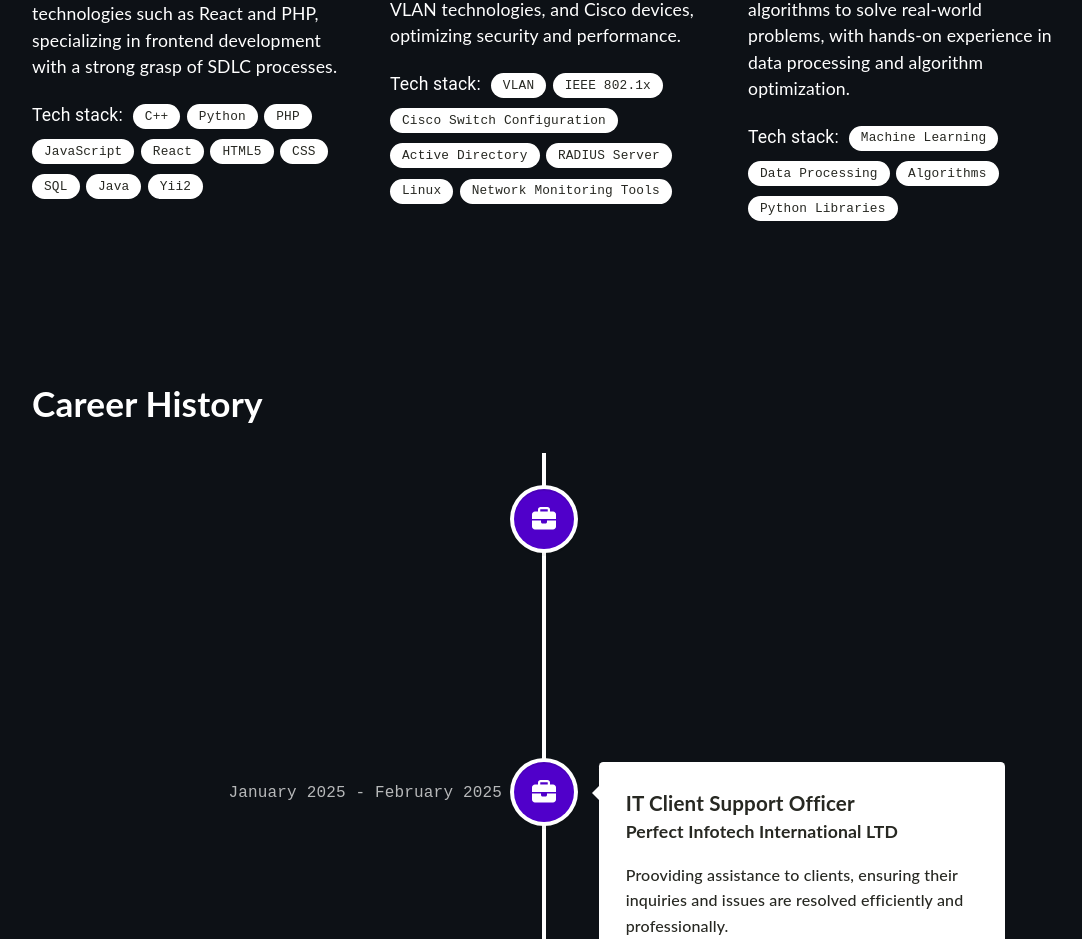
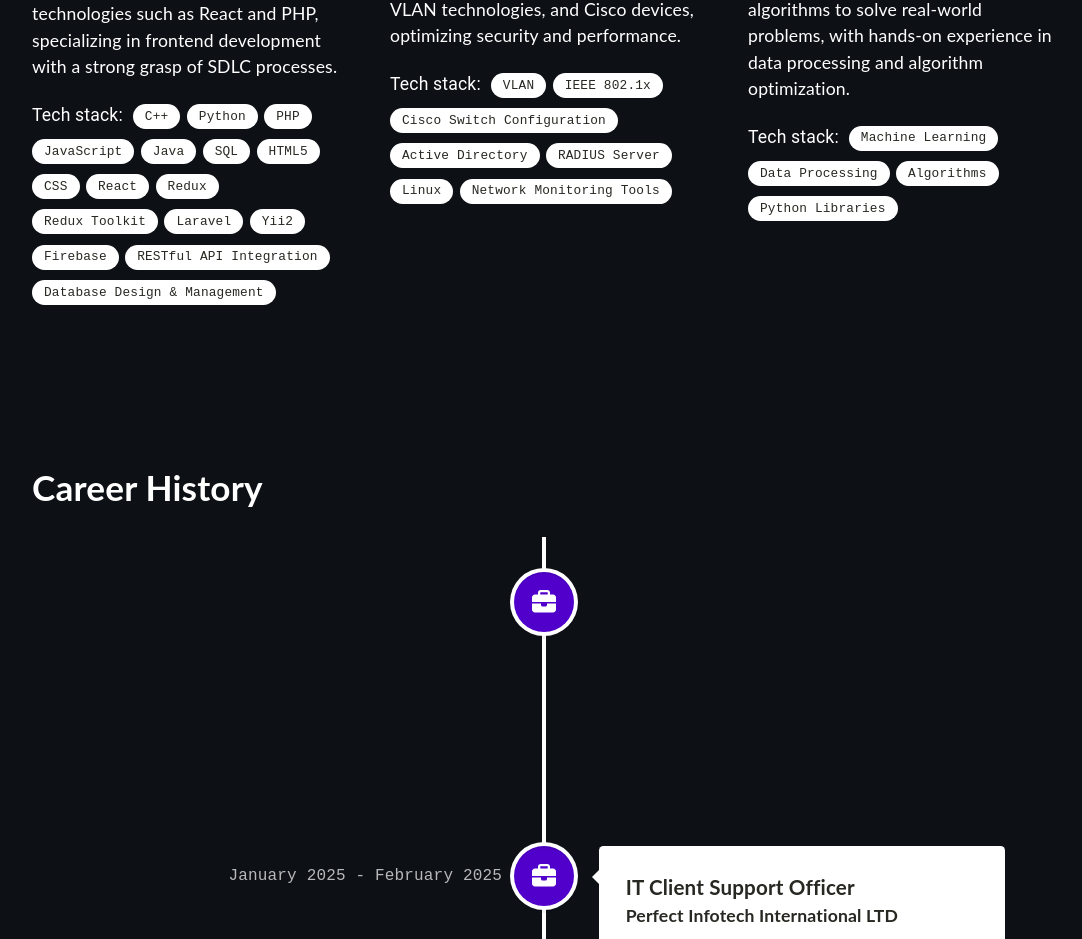
Before and after one commit to Normankita/portifolio, a React (Create React App) app: page / in a window 1280 px wide. Shown: the part 1200-2139 px from the top of the page, without its empty margins (96-1178 px from the left). Built offline with nearby package versions, Linux system fonts and the light colour scheme.

Commit message:
experties upgrade

```diff
--- a/src/components/Expertise.tsx
+++ b/src/components/Expertise.tsx
@@ -8,16 +8,29 @@ import Chip from '@mui/material/Chip';
 import '../assets/styles/Expertise.scss';
 
 const labelsFirst = [
+     // Core Programming Languages
   "C++",
   "Python",
   "PHP",
   "JavaScript",
-    "React",
+  "Java",
+  "SQL",
+
+  // Web & Frontend Development
   "HTML5",
   "CSS",
-    "SQL",
-    "Java",
-    "Yii2"
+  "React",
+  "Redux",
+  "Redux Toolkit",
+
+  // Backend & Frameworks
+  "Laravel",
+  "Yii2",
+  "Firebase",
+
+  // Other Skills
+  "RESTful API Integration",
+  "Database Design & Management"
 ];
 
 const labelsSecond = [
```
Lines whose indentation alone changed are shown as unchanged.
